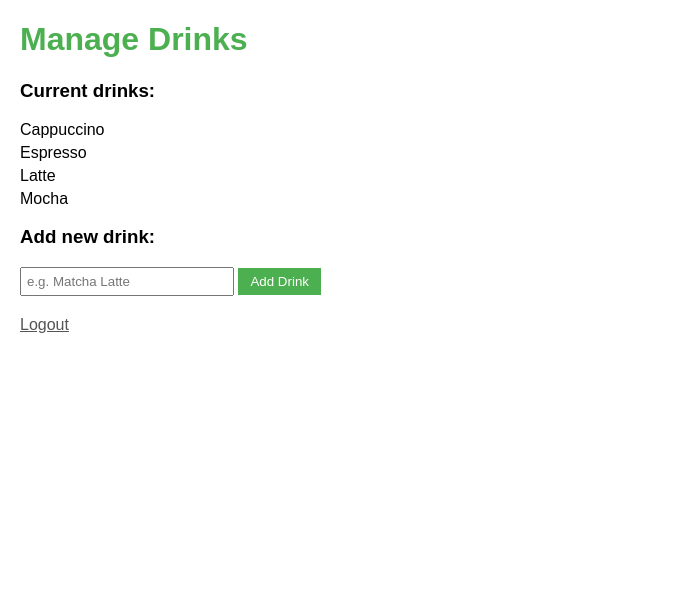
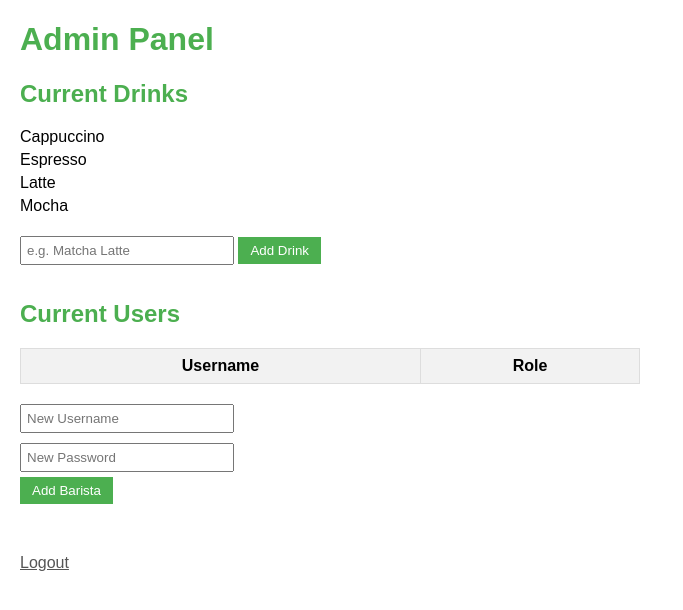
Before and after one commit to dycw30/loyalty-card-final, a Flask app: page /admin in a window 1280 px wide. Shown: the top 610 px of the page, without its empty margins (0-683 px from the left). Run offline with Flask 3, Linux system fonts and the light colour scheme; the visitor is signed in with stand-in values (Sample User, id 1); data comes from the database, SQL or seed files in the repository; lists and menus that the app fills with data are empty.

Commit message:
Admin page with drink + user management

```diff
--- a/templates/admin.html
+++ b/templates/admin.html
@@ -1,33 +1,58 @@
 <!DOCTYPE html>
 <html>
 <head>
-    <title>Admin - Manage Drinks</title>
+    <title>Admin - Manage Drinks & Users</title>
     <style>
         body { font-family: Arial, sans-serif; margin: 20px; }
-        h1 { color: #4CAF50; }
+        h1, h2 { color: #4CAF50; }
+        input[type=text], input[type=password] { padding: 5px; width: 200px; margin: 5px 0; }
+        button { padding: 6px 12px; background: #4CAF50; color: white; border: none; cursor: pointer; }
+        button:hover { background: #45a049; }
+        .section { margin-bottom: 30px; }
         ul { list-style-type: none; padding: 0; }
         li { margin: 5px 0; }
-        input[type=text] { padding: 5px; width: 200px; }
-        button { padding: 6px 12px; background: #4CAF50; color: white; border: none; cursor: pointer; }
-        button:hover { background: #45a049; }
+        table { border-collapse: collapse; width: 50%; margin-top: 10px; }
+        th, td { border: 1px solid #ddd; padding: 8px; }
+        th { background-color: #f2f2f2; }
         a { display: inline-block; margin-top: 20px; color: #555; }
     </style>
 </head>
 <body>
-    <h1>Manage Drinks</h1>
+    <h1>Admin Panel</h1>
 
-    <h3>Current drinks:</h3>
+    <div class="section">
+        <h2>Current Drinks</h2>
         <ul>
             {% for drink in drinks %}
                 <li>{{ drink }}</li>
             {% endfor %}
         </ul>
-
-    <h3>Add new drink:</h3>
         <form method="post">
             <input type="text" name="new_drink" placeholder="e.g. Matcha Latte" required>
             <button type="submit">Add Drink</button>
         </form>
+    </div>
+
+    <div class="section">
+        <h2>Current Users</h2>
+        <table>
+            <tr>
+                <th>Username</th>
+                <th>Role</th>
+            </tr>
+            {% for user in users %}
+                <tr>
+                    <td>{{ user.username }}</td>
+                    <td>{{ user.role }}</td>
+                </tr>
+            {% endfor %}
+        </table>
+        <form method="post" style="margin-top: 15px;">
+            <input type="text" name="new_user" placeholder="New Username" required><br>
+            <input type="password" name="new_pass" placeholder="New Password" required><br>
+            <button type="submit">Add Barista</button>
+        </form>
+    </div>
 
     <a href="{{ url_for('logout') }}">Logout</a>
 </body>
```
Lines whose indentation alone changed are shown as unchanged.
